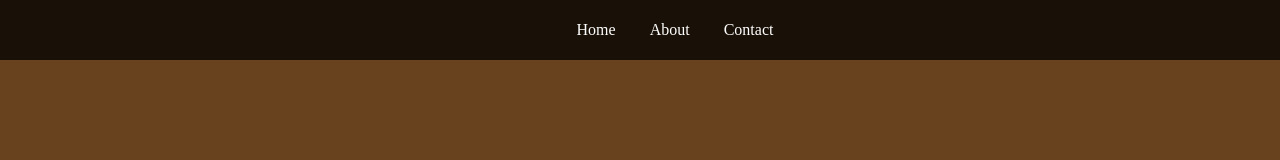
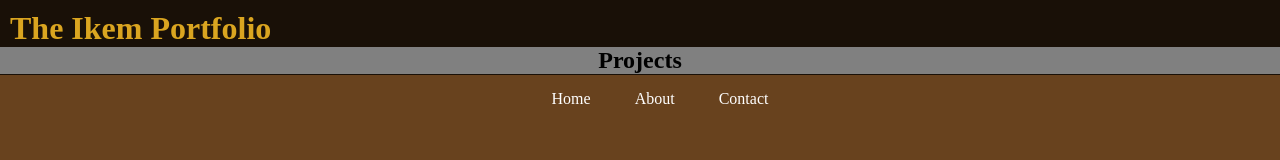
Before and after one commit to Super-Rogatory/portfolio, a plain HTML site: page index.html in a window 1280 px wide. Drawn offline with Linux system fonts and the light colour scheme.

Commit message:
testing margin and padding format 08/28/2020

```diff
--- a/css/style.css
+++ b/css/style.css
@@ -3,13 +3,35 @@ body {
     margin: 0;
     padding: 0;
 }
+
 header {
     background-color: rgba(0, 0, 0, 0.76);
     width: 100%;
+    height: 75px;
+    display: block;
+}
+
+h1{
+    margin: 0;
+    padding-top: 10px;
+    padding-left: 10px;
+    color: goldenrod;
+    display: inline-block;
+}
+
+h2.align-middle{
+    margin: 0;
+    text-align: center;
+    background-color: gray;
+
 }
 .nav-bar{
+    clear: both;
+    /* background-color: grey; */
     margin: 0;
-    padding: 5px 0;
+    padding-bottom: 0px; /* to give some space between the header border and the Home/About/Contact areas.
+    align-items: center; /* centers all direct children of the parent element */
+    overflow: hidden;
 }
 .nav-bar ul{
     list-style-type: none;
@@ -17,6 +39,19 @@ header {
 }
 .nav-bar li{
     display: inline-block;
-    padding-left: 30px;
+    padding: 0px 20px;
+    text-align: center;
     color: white;
 }
+
+.nav-bar li.image{
+    position: absolute;
+    bottom: 922px;
+    right: 66px;
+
+}
+.nav-bar li.last-image{
+    position: absolute;
+    bottom: 922px;
+    right: 1px;
+}
--- a/index.html
+++ b/index.html
@@ -7,12 +7,18 @@
     </head>
 
     <body>
+
         <header>
+            <h1>The Ikem Portfolio</h1>
+            <h2 class="align-middle">Projects</h1>
             <nav class="nav-bar">
                 <ul>
+                    <!--TODO: REMEMBER TO CENTER THE LIST ITEMS-->
                     <li>Home</li>
                     <li>About</li>
                     <li>Contact</li>
+                    <li class="image"><img src="images/testgit.png" height="36px" weight="45px" alt="A GitHub Logo"/></li>
+                    <li class="last-image"><img src="./images/linkedin.png" height="36px" weight="45px" alt="A LinkedIn logo"/></li>
                 </ul>
             </nav>
         </header>
```
Also changed, not shown: images/githublogo.png, images/testgit.png (added).
